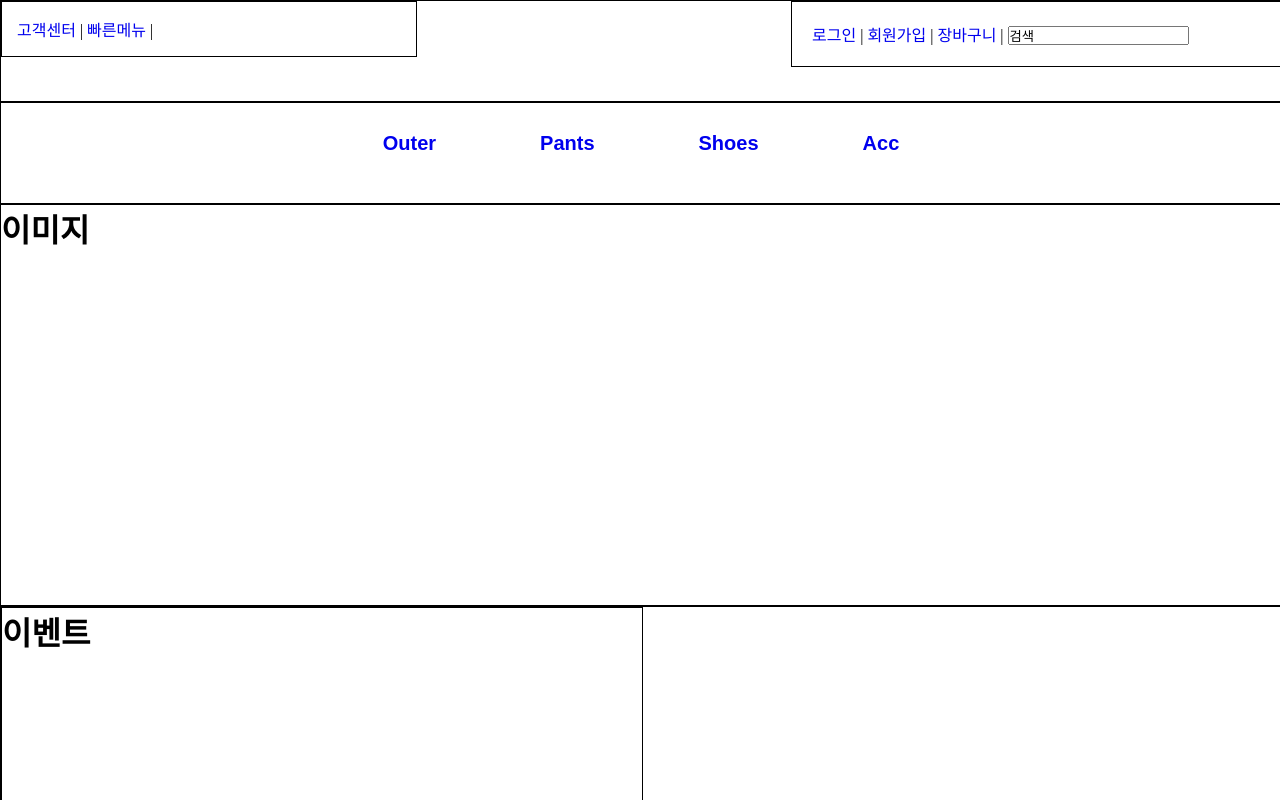
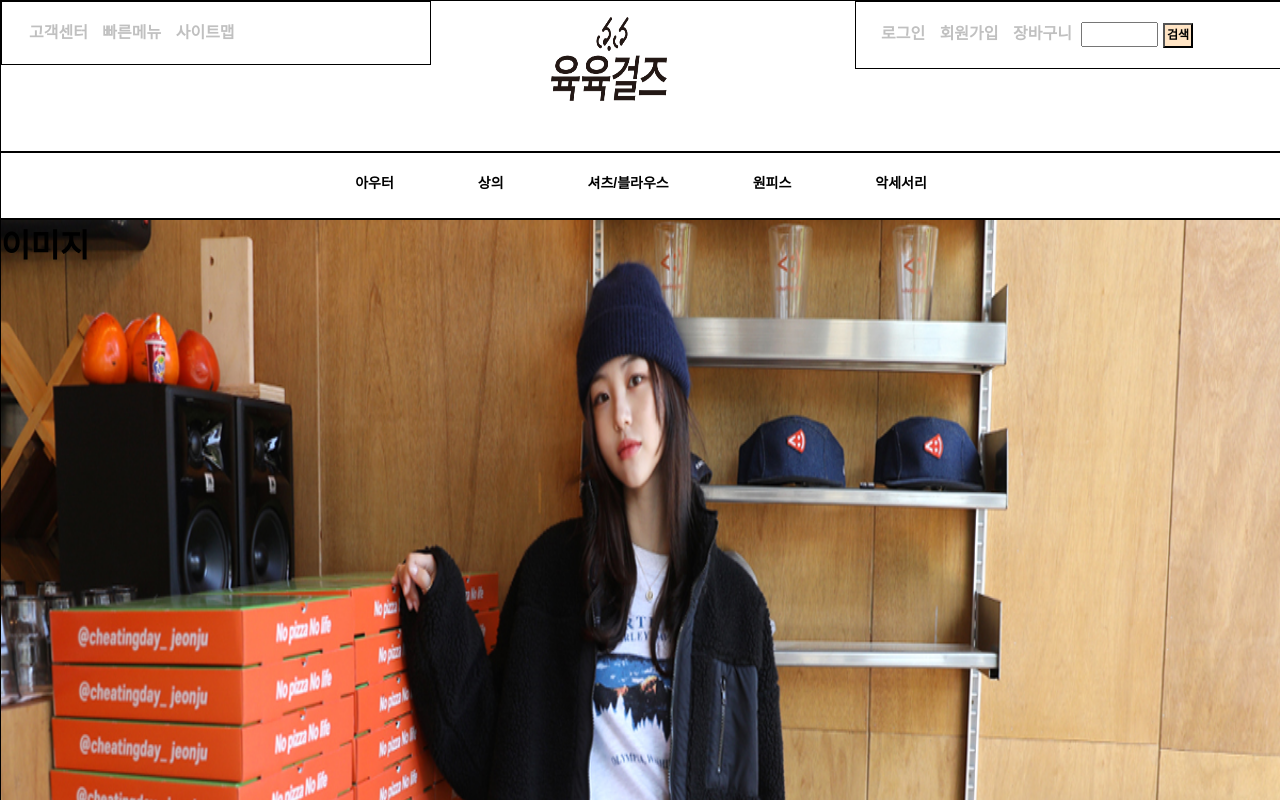
Before and after one commit to Koras02/codingtraningWeb, a plain HTML site: page index.html in a window 1280 px wide. Shown: the top 800 px of the page. Drawn offline with Linux system fonts and the light colour scheme.

Commit message:
레이아웃 header부터 mainvisual 까지

```diff
--- a/css/main.css
+++ b/css/main.css
@@ -3,64 +3,101 @@
 /* header */
 .header {
   width: 100%;
-  height: 100px;
+  height: 150px;
   margin: auto;
   border: 1px solid #000;
 }
 
 .header #left {
   width: 30%;
-  padding: 15px;
+  padding: 22px;
   border: 1px solid #000;
   float: left;
+  font: bold 16px/18px arial;
 }
 
 .header #right {
-  width: 35%;
+  width: 30%;
   padding: 20px;
   border: 1px solid #000;
   float: right;
+  font: bold 16px/18px arial;
 }
+.header #left a,
+#right a {
+  font: bold 16px/18px arial;
+  color: #c0c0c0;
+  padding: 5px;
+}
+.header #right #search {
+  width: 20%;
+  height: 25px;
+}
+.header #right #submit {
+  width: 8%;
+  height: 25px;
+  font: bold 12px/14px arial;
+  background-color: bisque;
+}
+/* end */
+/* hover 마우스 올릴때 */
+.header #left a:hover {
+  color: red;
+}
+.header #right a:hover {
+  color: powderblue;
+}
+
+.header #logo {
+  width: 30%;
+  height: 90px;
+  padding-top: 8px;
+  padding-left: 10%;
+  margin: auto;
+}
+
 /* end */
 /* 카테고리 */
 .Category {
   width: 100%;
-  height: 100px;
+  height: 65px;
   margin: auto;
   border: 1px solid #000;
   text-align: center;
 }
 .Category a {
-  font: bold 20px/80px arial;
-  padding: 50px;
+  font: bold 14px/60px arial;
+  padding: 40px;
+  color: #000;
 }
 /* end */
 
 /* Mainvisual */
 .Mainvisual {
   width: 100%;
-  height: 400px;
+  height: 800px;
   border: 1px solid #000;
+  background: url("../img/girl.jpg") no-repeat;
+  background-size: 100% 150%;
 }
-
 /* end */
 
 /* event */
 .event {
   width: 100%;
-  height: 300px;
+  height: 600px;
   border: 1px solid #000;
 }
 
 #event {
   width: 50%;
-  height: 350px;
+  height: 600px;
   border: 1px solid #000;
   float: left;
 }
 #event2 {
   width: 49.7%;
-  height: 350px;
+  height: 600px;
   border: 1px solid #000;
   float: left;
   display: block;
--- a/index.html
+++ b/index.html
@@ -11,23 +11,29 @@
     <!--  header 영역 -->
     <div class="header">
         <div id="left">
-            <a href="#">고객센터</a> |
-            <a href="#">빠른메뉴</a> |
+            <a href="#">고객센터</a>
+            <a href="#">빠른메뉴</a>
+            <a href="#">사이트맵</a>
         </div>
         <div id="right">
-            <a href="#">로그인</a> |
-            <a href="#">회원가입</a> |
-            <a href="#">장바구니</a> |
-            <input type="search" value="검색">
+            <a href="#">로그인</a>
+            <a href="#">회원가입</a>
+            <a href="#">장바구니</a>
+            <input type="search" value="" id="search">
+            <input type="submit" value="검색" id="submit">
         </div>
-    </div>
+            <div id="logo">
+                    <a href="#"><img src="img/logo_kr1.png" alt="" id="logo"></a>
+            </div>
+        </div>
     <!-- header 끝 -->
     <!-- Category menu 영역 -->
      <div class="Category">
-         <a href="#">Outer</a>
-         <a href="#">Pants</a>
-         <a href="#">Shoes</a>
-         <a href="#">Acc</a>
+         <a href="#">아우터</a>
+         <a href="#">상의</a>
+         <a href="#">셔츠/블라우스</a>
+         <a href="#">원피스</a>
+         <a href="#">악세서리</a>
      </div>
     <!-- Category 끝  -->
     <!-- mainvisual 영역 -->
```
Also changed, not shown: img/girl.jpg (added), img/logo_kr1.png (added).
